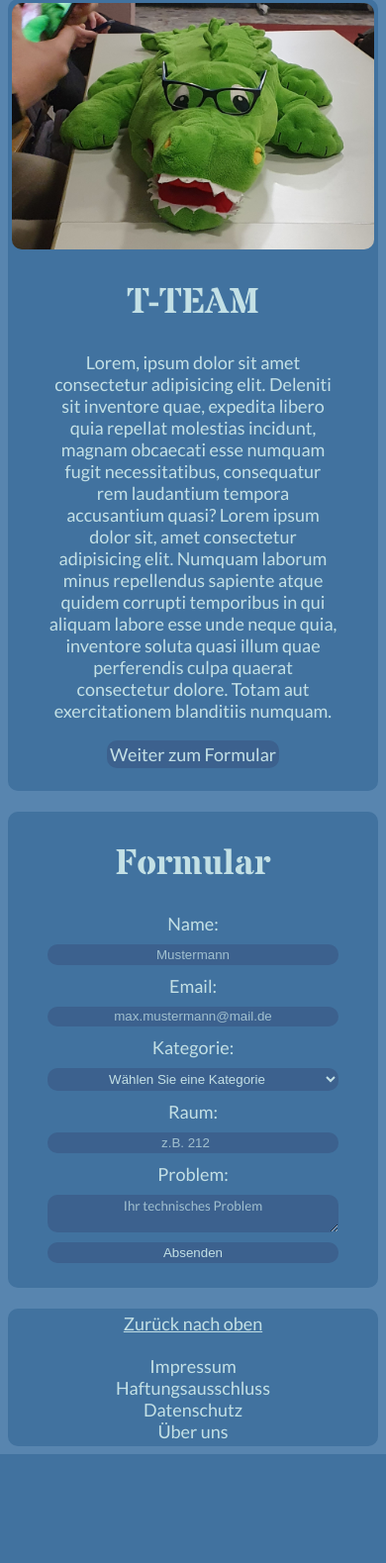
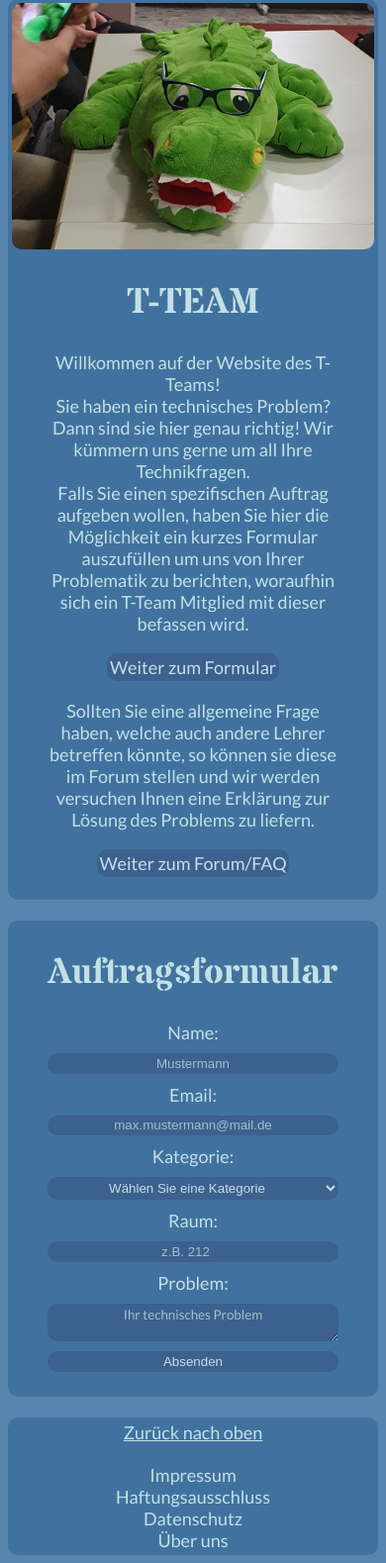
Before and after one commit to manos00/t-team-website, a PHP site: page / in a window 390 px wide. Shown: the part 61-1640 px from the top of the page at 99% size. Before the commit the page ends 1530 px from the top, so only its background shows below. Run offline with PHP 8.4, Linux system fonts and the light colour scheme.

Commit message:
overall improvments + started working on mobile dropdown menu

```diff
--- a/index.php
+++ b/index.php
@@ -4,15 +4,20 @@
     <meta charset='utf-8'>
     <meta name='viewport' content='width=device-width, initial-scale=1'>
     <link rel='stylesheet' href='style.css'>
-    <link rel="preconnect" href="https://fonts.googleapis.com">
-    <link rel="preconnect" href="https://fonts.gstatic.com" crossorigin>
+    <link rel='preconnect' href='https://fonts.googleapis.com'>
+    <link rel='preconnect' href='https://fonts.gstatic.com' crossorigin>
     <link href='http://fonts.googleapis.com/css?family=Lato&subset=latin,latin-ext' rel='stylesheet' type='text/css'> <!--Lato (WRG Homepage font)-->
-    <link href="https://fonts.googleapis.com/css2?family=Stardos+Stencil:wght@700&display=swap" rel="stylesheet"> <!--Stardos Stencil (A-Team lookalike font)-->
+    <link href='https://fonts.googleapis.com/css2?family=Stardos+Stencil:wght@700&display=swap' rel='stylesheet'> <!--Stardos Stencil (A-Team lookalike font)-->
     <title>T-Team - Startseite</title>
 </head>
 <div id='content'>
     <body>
         <div id='navbar'>
+            <div class='menucontainer' onclick='myFunction(this)'>
+                <div class='bar1'></div>
+                <div class='bar2'></div>
+                <div class='bar3'></div>
+            </div>
             <div class='navbaritem'>
                 <a href='index.php'>Start&shy;sei&shy;te</a>
             </div>
@@ -29,12 +34,15 @@
         <br>
         <div id='welcomeDiv'>
             <div>
-                <img class="img" src='media/krombiCropped.jpg'>
+                <img class='img' src='media/krombiCropped.jpg' alt='"Krombacher Krokodil" mit Brille'>
             </div>
             <div class=text>
                 <h1>T-TEAM</h1>
-                Lorem, ipsum dolor sit amet consectetur adipisicing elit. Deleniti sit inventore quae, expedita libero quia repellat molestias incidunt, magnam obcaecati esse numquam fugit necessitatibus, consequatur rem laudantium tempora accusantium quasi?
-                Lorem ipsum dolor sit, amet consectetur adipisicing elit. Numquam laborum minus repellendus sapiente atque quidem corrupti temporibus in qui aliquam labore esse unde neque quia, inventore soluta quasi illum quae perferendis culpa quaerat consectetur dolore. Totam aut exercitationem blanditiis numquam.
+                Willkommen auf der Website des T-Teams!
+                <br>
+                Sie haben ein technisches Problem? Dann sind sie hier genau richtig! Wir kümmern uns gerne um all Ihre Technikfragen.
+                <br>
+                Falls Sie einen spezifischen Auftrag aufgeben wollen, haben Sie hier die Möglichkeit ein kurzes Formular auszufüllen um uns von Ihrer Problematik zu berichten, woraufhin sich ein T-Team Mitglied mit dieser befassen wird.
                 <!--fix this weird linebreak stuff-->
                 <br>
                 <br>
@@ -42,30 +50,36 @@
                 <a href='#formcontainer' class='btn'>Wei&shy;ter zum For&shy;mu&shy;lar</a>
                 <br>
                 <br>
+                Sollten Sie eine allgemeine Frage haben, welche auch andere Lehrer betreffen könnte, so können sie diese im Forum stellen und wir werden versuchen Ihnen eine Erklärung zur Lösung des Problems zu liefern.
+                <br>
+                <br>
+                <a href='FAQ.php' class='btn'>Wei&shy;ter zum For&shy;um/FAQ</a>
+                <br>
+                <br>
             </div>
         </div>
         <br>
         <div id='formcontainer'>
             <div class='text'>
-                <h1>For&shy;mu&shy;lar</h1>
-                <form class="form" action="confirmation.php" method="POST">
-                        <label for="name">Name:</label>
-                        <input class="inputbox" placeholder="Mustermann"type="text" id="name" name="name">
-                        <label for="email">Email:</label>
-                        <input class="inputbox" placeholder="max.mustermann@mail.de" type="email" id="email" name="email">
-                        <label for="category">Ka&shy;te&shy;go&shy;rie:</label>
-                        <select style="text-align: center; color: var(--text)" class="inputbox" name="category" id="category">
-                            <option value="">Wählen Sie eine Kategorie</option>
-                            <option value="red">Audio</option>
-                            <option value="green">Video</option>
-                            <option value="blue">Software</option>
-                            <option value="blue">Anderes</option>
+                <h1>Auf&shy;trags&shy;for&shy;mu&shy;lar</h1>
+                <form class='form' action='confirmation.php' method='POST'>
+                        <label for='name'>Name:</label>
+                        <input class='inputbox' placeholder='Mustermann' type='text' id='name' name='name'>
+                        <label for='email'>Email:</label>
+                        <input class='inputbox' placeholder='max.mustermann@mail.de' type='email' id='email' name='email'>
+                        <label for='category'>Ka&shy;te&shy;go&shy;rie:</label>
+                        <select style='text-align: center; color: var(--text)' class='inputbox' name='category' id='category'>
+                            <option value=''>Wählen Sie eine Kategorie</option>
+                            <option value='red'>Audio</option>
+                            <option value='green'>Video</option>
+                            <option value='blue'>Software</option>
+                            <option value='blue'>Anderes</option>
                         </select>
-                        <label for="room">Raum:</label>
-                        <input class="inputbox" placeholder="z.B. 212" type="number" min="1" max="350" id="room" name="room">
-                        <label for="problem">Pro&shy;blem:</label>
-                        <textarea style="font-family: 'Font Name', lato" class="inputbox" placeholder="Ihr technisches Problem" id="problem" name="problem"></textarea>
-                    <button class="btn" type="submit">Ab&shy;sen&shy;den</button>
+                        <label for='room'>Raum:</label>
+                        <input class='inputbox' placeholder='z.B. 212' type='number' min='1' max='350' id='room' name='room'>
+                        <label for='problem'>Pro&shy;blem:</label>
+                        <textarea style='font-family: "Font Name", lato' class='inputbox' placeholder='Ihr technisches Problem' id='problem' name='problem'></textarea>
+                    <button class='btn' type='submit'>Ab&shy;sen&shy;den</button>
                 </form>
                 <br>
             </div>
@@ -85,4 +99,9 @@
         </div>
     </footer>
 </div>
+<script>
+    function myFunction(x) {
+        x.classList.toggle('change');
+}
+</script>
 </html>
--- a/style.css
+++ b/style.css
@@ -68,7 +68,6 @@ body {
 
 #navbar {
     display: flex;
-    flex-direction: row;
     justify-content: space-evenly;
     background-color: var(--primary);
     padding: 1%;
@@ -90,8 +89,40 @@ body {
     font-family: 'Font Name', lato;
 }
 
+@media (min-width: 321px) {
+    .menucontainer {display: none;}
+}
 
-@media (max-width: 720px) {
+@media (max-width: 321px) {
+    .menucontainer {
+        display: inline-block;
+        cursor: pointer;
+    }
+
+    .bar1, .bar2, .bar3 {
+        width: 35px;
+        height: 5px;
+        background-color: var(--text);
+        margin: 6px 0;
+        transition: 0.4s;
+    }
+
+    .change .bar1 {
+        -webkit-transform: rotate(-45deg) translate(-9px, 6px);
+        transform: rotate(-45deg) translate(-9px, 6px);
+    }
+
+    .change .bar2 {opacity: 0;}
+
+    .change .bar3 {
+        -webkit-transform: rotate(45deg) translate(-8px, -8px);
+        transform: rotate(45deg) translate(-8px, -8px);
+    }
+
+    .navbaritem {display: none;}
+}
+
+@media (max-width: 1000px) {
     #welcomeDiv {
         display: flex;
         flex-direction: column;
@@ -102,7 +133,7 @@ body {
     }
 }
 
-@media (min-width: 720px) {
+@media (min-width: 1000px) {
     #welcomeDiv {
         display: flex;
         flex-direction: row;
```
